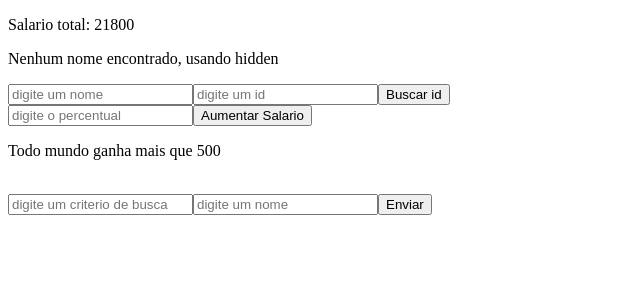
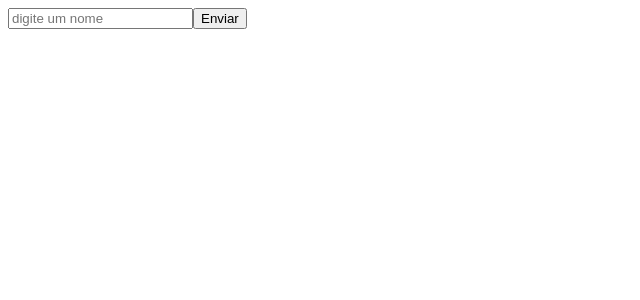
Before and after one commit to leonamfx/Angular, an Angular app: page / in a window 1280 px wide. Shown: the top 300 px of the page, without its empty margins (0-640 px from the left). Built offline with nearby package versions, Linux system fonts and the light colour scheme.

Commit message:
Exemplo Observables

```diff
--- a/src/app/app.component.html
+++ b/src/app/app.component.html
@@ -1,34 +1,5 @@
-<ul *ngFor = "let nome of nomes, let i = index">
-  <li>
-    nome da pessoa é: {{nome}}, está na posição {{i + 1}}
-  </li>
-</ul>
-<p> Salario total: {{getValorTotal()}}</p>
-<p *ngIf = "nomes.lenght == 0"> Nenhum nome encontrado, usando *ngIF</p>
-<p [hidden] = "nomes.lenght > 0" > Nenhum nome encontrado, usando hidden</p>
-<input #box placeholder="digite um nome" (keyup) = "buscar(box.value)"/>
-<ul *ngFor = "let nomeFiltro of nomesFiltro">
-  <li>
-    {{nomeFiltro}}
-  </li>
-</ul>
-<input #parametroid placeholder="digite um id"/>
-<button (click) = "retorno = buscarId(parametroid.value)">Buscar id</button>
-<p *ngIf="retorno !=undefined">{{retorno.id}} - {{retorno.nome}}</p>
-<br>
-<input #percentual placeholder="digite o percentual"/>
-<button (click) = "aumentarSalario(percentual.value)">Aumentar Salario</button>
-<p> {{verificaSalario(500)?'Todo mundo ganha mais que 500':
-                           ' nem todo mundo ganha mais que 500'}}
-</p>
-<br>
-<input #criterio placeholder="digite um criterio de busca"
-(keyup)="resposta = buscaCampos(criterio.value)"/>
-<ul *ngFor="let r of resposta">
-  <li>{{r.id}} - {{r.nome}} - {{r.salario}}</li>
-</ul>
 <input placeholder="digite um nome" #campo>
 <button (click)="enviar(campo.value)">Enviar</button>
-<ul *ngFor = "let r of nomes">
+<ul *ngFor="let r of nomes">
   <li>{{r}}</li>
 </ul>
--- a/src/app/app.component.ts
+++ b/src/app/app.component.ts
@@ -1,102 +1,46 @@
-import { Component } from '@angular/core';
-import { Subscriber, Observable } from 'rxjs';
+
+import { Component, OnInit } from '@angular/core';
+import { Observable } from 'rxjs';
+
 
 @Component({
   selector: 'app-root',
   templateUrl: './app.component.html',
   styleUrls: ['./app.component.css']
 })
-export class AppComponent implements OnInit {
+export class AppComponent implements OnInit{
+
   observable: Observable<string>;
+
   nomes: Array<string> = [];
 
-  ngOnInit() {
-    this.observable = new Observable(subscriber => {
-      setInterval(() => {
+  ngOnInit(){
+    this.observable = new Observable(subscriber =>{
+      setInterval(() =>{
         subscriber.next(this.makeid(5));
       }, 10000);
     });
+
     let lista: Array<string> = [];
     this.observable.subscribe({
-      next(x) { lista.push(x); },
-      error(err) { alert('ocorreu um erro ' + err); }
+      next(x) {lista.push(x); },
+      error(err) {alert('ocorreu um erro '+err); }
     });
+
     this.nomes = lista;
-
-    }
-
-    enviar(valor: string) {
-      this.nomes.push(valor);
-    }
-
-    makeid(lenght){
-      var text = "";
-      var possible = "ABCDEFGHIJKLMNOPQRSTUVWXYZabcdefghijklmnopqrstuvwxyz01234"
-      for (var i = 0; i < lenght; i++)
-        text += possible.charAt(Math.floor(Math.random() * possible.length));
-      return text;
-    }
-  title = 'ExercicioAngular'
-  nomesFiltro: string[];
-  pessoas: any = [
-    {id: 1, nome: 'joão', salario: 5000},
-    {id: 2, nome: 'maria', salario: 1000},
-    {id: 3, nome: 'josé', salario: 2000},
-    {id: 4, nome: 'pedro', salario: 3000},
-    {id: 5, nome: 'felipe', salario: 10000},
-    {id: 6, nome: 'carlos', salario: 800},
-  ]
-  getValorTotal(): Number {
-    return this.pessoas.reduce(
-      (soma,pessoa) => soma + pessoa.salario,0);
-
-  }
-  buscaCampos(criterio: string) {
-    return this.pessoas.filter((pessoa) =>
-            Object.keys(pessoa).some
-            (chave => pessoa[chave].toString().includes(criterio)));
-  }
-  buscar(valor: string){
-    this.nomesFiltro = [];
-
-    //método 1
-    for (var i = 0; i < this.nomes.length; i++) {
-      if(this.nomes[i].toLowerCase().includes(valor.toLowerCase())) {
-        this.nomesFiltro.push(this.nomes[i]);
-      }
-    }
-
-    //método 2
-    let temp = [];
-    this.nomes.forEach(buscarItem);
-    function buscarItem(nome) {
-      if(nome.toLowerCase().includes(valor.toLowerCase())) {
-        temp.push(nome);
-      }
-    }
-    this.nomesFiltro = temp;
-
-    //método 3
-    this.nomesFiltro = this.nomes.filter(function (nome) {
-      return nome.toLowerCase().includes(valor.toLowerCase());
-    })
-
-    //método 4
-    this.nomesFiltro = this.nomes.filter(
-      (nome) => nome.toLowerCase().includes(valor.toLowerCase()));
-
-
   }
 
-  buscarId(id) {
-    return this.pessoas.find(pessoa => pessoa.id ==id);
-  }
-  aumentarSalario(percentual) {
-    this.pessoas.map(pessoa =>
-      pessoa.salario += pessoa.salario * percentual/100)
-  }
-  verificaSalario(valor:number){
-    return this.pessoas.every(pessoa => pessoa.salario > valor);
+  enviar(valor: string){
+    this.nomes.push(valor);
   }
 
+  makeid(length){
+    var text = "";
+    var possible = "ABCDEFGHIJKLMNOPQRSTUVWXYZabcdefghijklmnopqrstuvwxyz0123456789";
+
+    for(var i = 0; i < length; i++){
+      text += possible.charAt(Math.floor(Math.random() * possible.length));
+    }
+    return text;
+  }
 }
```
